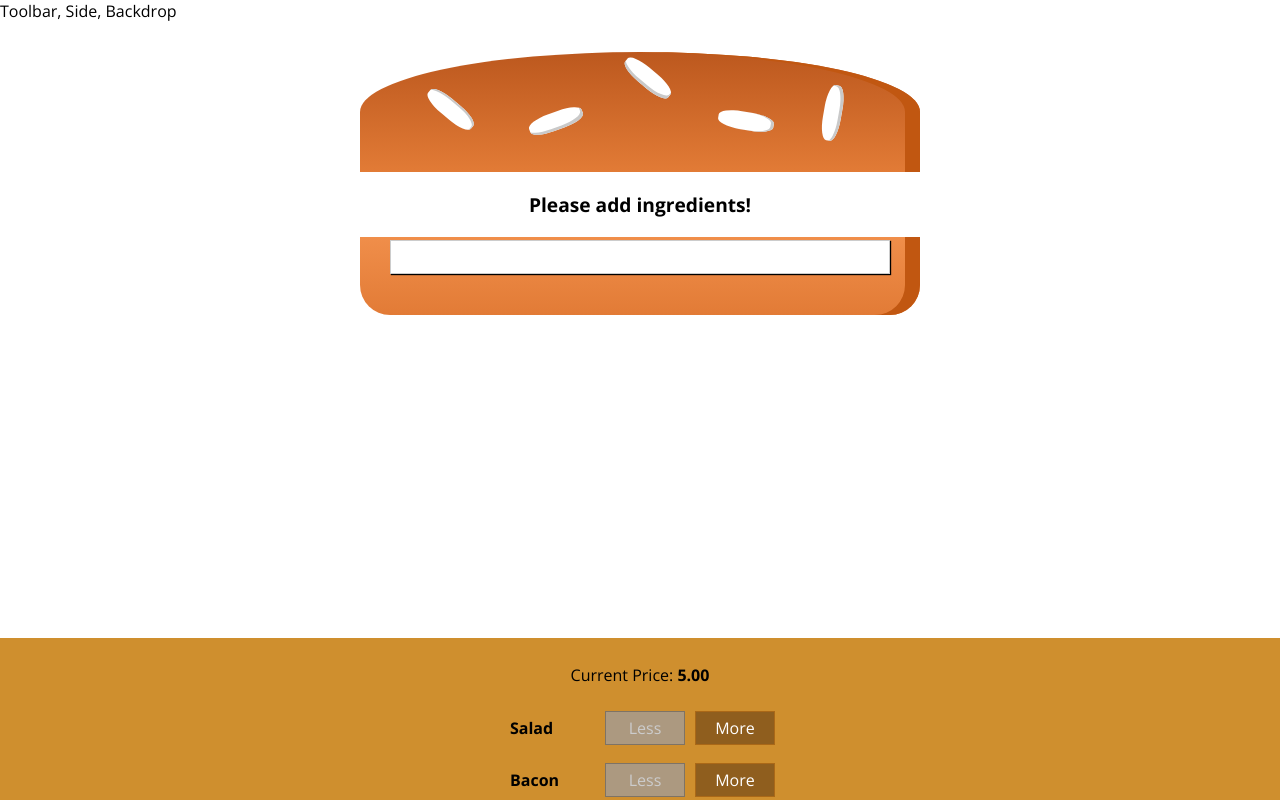
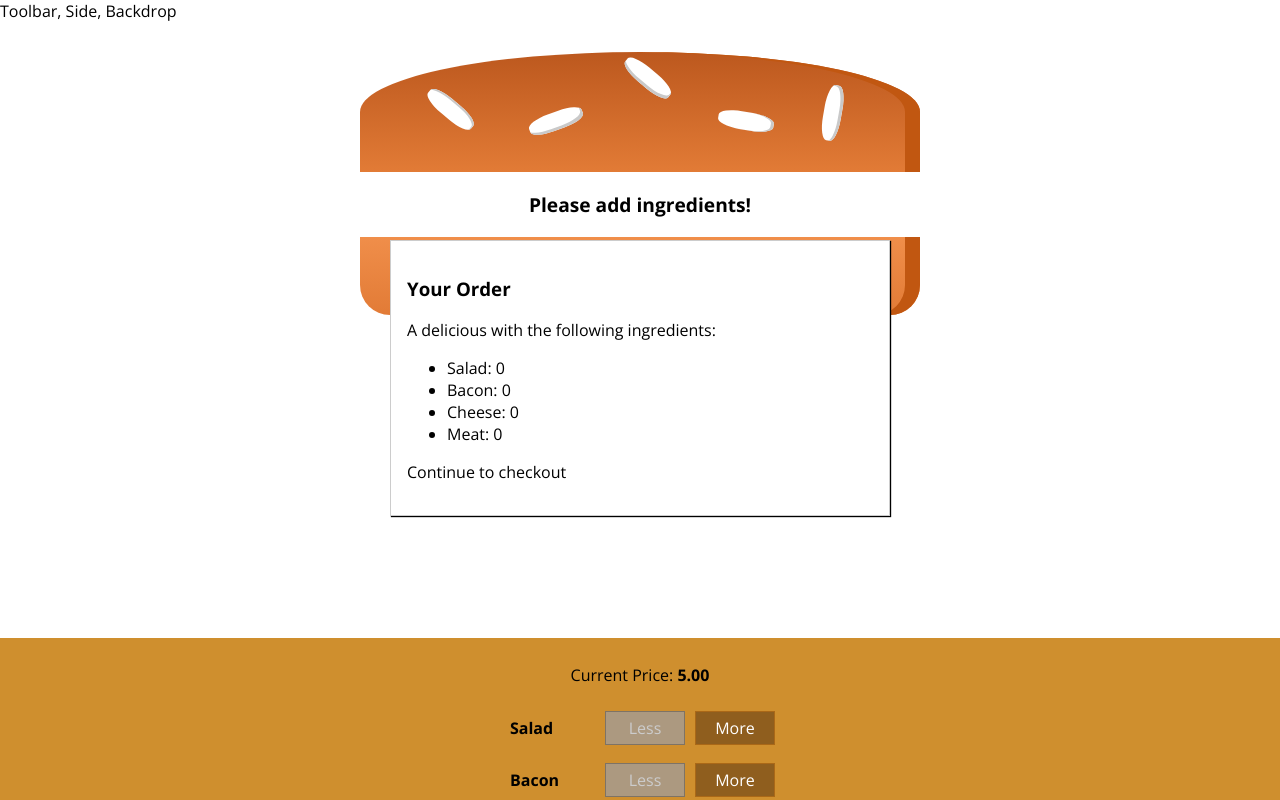
Before and after one commit to adrianomaringolo/react-course, a React app: page / in a window 1280 px wide. Shown: the top 800 px of the page. Built offline with nearby package versions, Linux system fonts and the light colour scheme.

Commit message:
Burger builder and controls

```diff
--- a/src/components/Burger/OrderSummary/OrderSummary.js
+++ b/src/components/Burger/OrderSummary/OrderSummary.js
@@ -1,10 +1,25 @@
 import React from 'react';
-import classes from './BuildControl.css';
 
 import Aux from  '../../../hoc/Aux';
 
 const orderSummary = (props) => {
+  const ingredientsSummary = Object.keys(props.ingredients)
+    .map(igKey => {
+    return ( <li key={igKey}>
+      <span style={{textTransform: 'capitalize'}}>{igKey}</span>: {props.ingredients[igKey]}
+      </li> )
+    });
 
+  return (
+    <Aux>
+      <h3>Your Order</h3>
+      <p>A delicious with the following ingredients:</p>
+      <ul>
+        {ingredientsSummary}
+      </ul>
+      <p>Continue to checkout</p>
+    </Aux>
+  )
 };
 
 export default orderSummary;
--- a/src/containers/BurgerBuilder/BurgerBuilder.js
+++ b/src/containers/BurgerBuilder/BurgerBuilder.js
@@ -4,6 +4,7 @@
 import BuildControls from '../../components/Burger/BuildControls/BuildControls';
 
 import Modal from '../../components/UI/Modal/Modal';
+import OrderSummary from '../../components/Burger/OrderSummary/OrderSummary';
 
 const INGREDIENT_PRICES = {
   salad: 0.5,
@@ -83,7 +84,9 @@
     }
     return (
       <Aux>
-        <Modal />
+        <Modal>
+          <OrderSummary ingredients={this.state.ingredients}/>
+        </Modal>
         <Burger ingredients={this.state.ingredients}/>
         <BuildControls
           ingredientAdded={this.addIngredientHandler}
```
